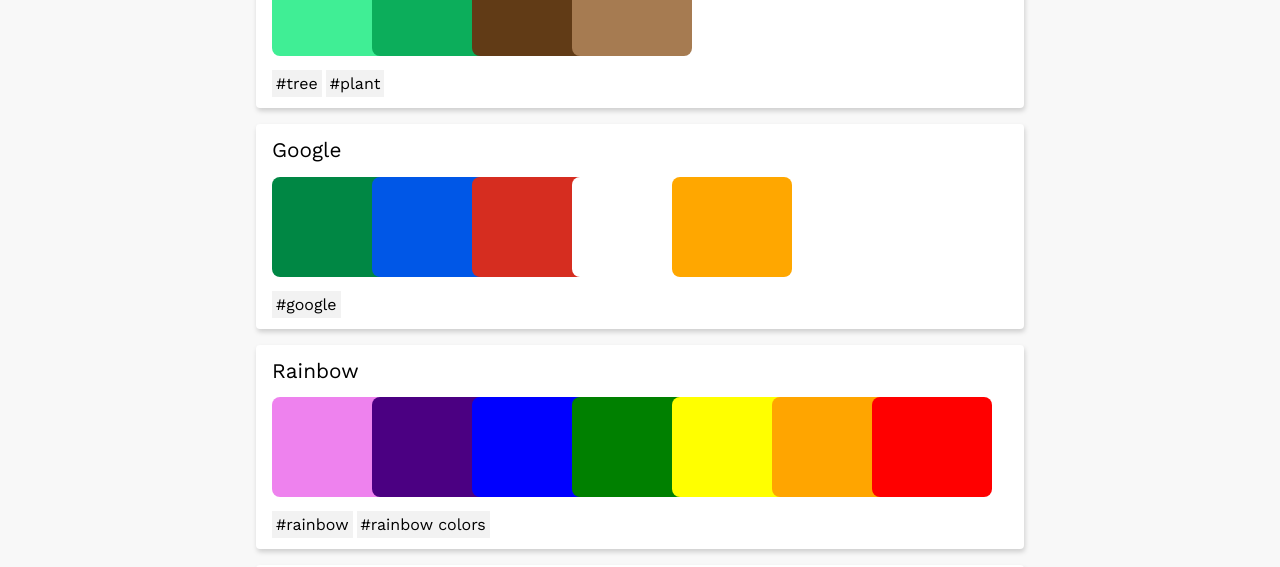
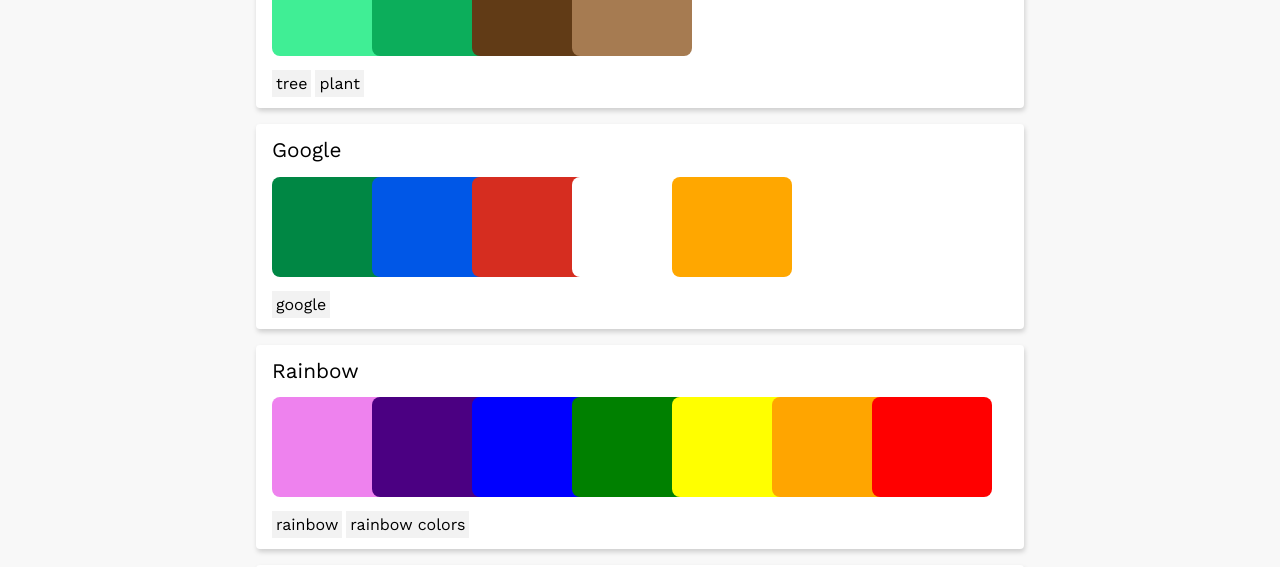
Before and after one commit to maddhruv/colorspalette, a Next.js app: page / in a window 1280 px wide. Shown: the part 233-800 px from the top of the page. Built offline with nearby package versions, Linux system fonts and the light colour scheme.

Commit message:
fix: keywords to search

```diff
--- a/components/Palette/Palette.tsx
+++ b/components/Palette/Palette.tsx
@@ -16,6 +16,7 @@ const Palette: React.FC<PaletteProps> = ({
   name,
   colors,
   keywords,
+  handleKeyword,
 }: PaletteProps) => {
   const [toastOpen, setToastOpen] = useState<boolean>(false);
 
@@ -50,7 +51,9 @@ const Palette: React.FC<PaletteProps> = ({
       </Box>
       <Box>
         {keywords.map((keyword) => (
-          <Keyword key={keyword}>#{keyword}</Keyword>
+          <Keyword key={keyword} onClick={() => handleKeyword(keyword)}>
+            {keyword}
+          </Keyword>
         ))}
       </Box>
       <Toast open={toastOpen}>Copied</Toast>
--- a/components/Palette/styles.ts
+++ b/components/Palette/styles.ts
@@ -49,4 +49,5 @@ export const Keyword = styled.span`
   background: rgba(0, 0, 0, 0.05);
   margin-right: 4px;
   padding: 4px;
+  cursor: pointer;
 `;
--- a/components/Palette/types.ts
+++ b/components/Palette/types.ts
@@ -2,4 +2,5 @@ export interface PaletteProps {
   name: string;
   colors: Array<string>;
   keywords: Array<string>;
+  handleKeyword: (keyword: string) => void;
 }
--- a/pages/index.tsx
+++ b/pages/index.tsx
@@ -41,7 +41,13 @@ const Home: NextPage = () => {
       <Box>
         <div>
           {Object.entries(palettes).map(([id, { name, colors, keywords }]) => (
-            <Palette key={id} name={name} colors={colors} keywords={keywords} />
+            <Palette
+              key={id}
+              name={name}
+              colors={colors}
+              keywords={keywords}
+              handleKeyword={(keyword) => setQuery(keyword)}
+            />
           ))}
         </div>
       </Box>
```
